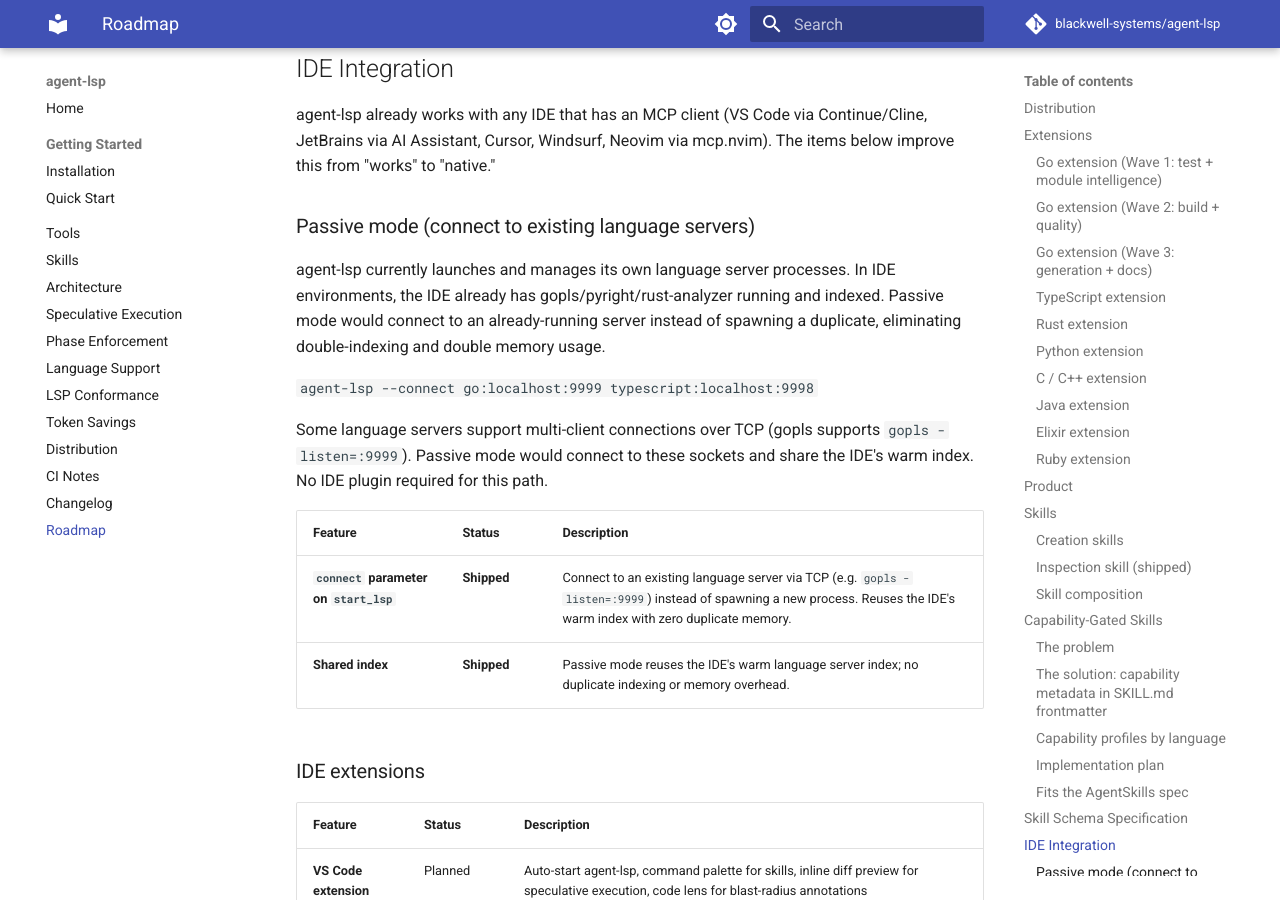
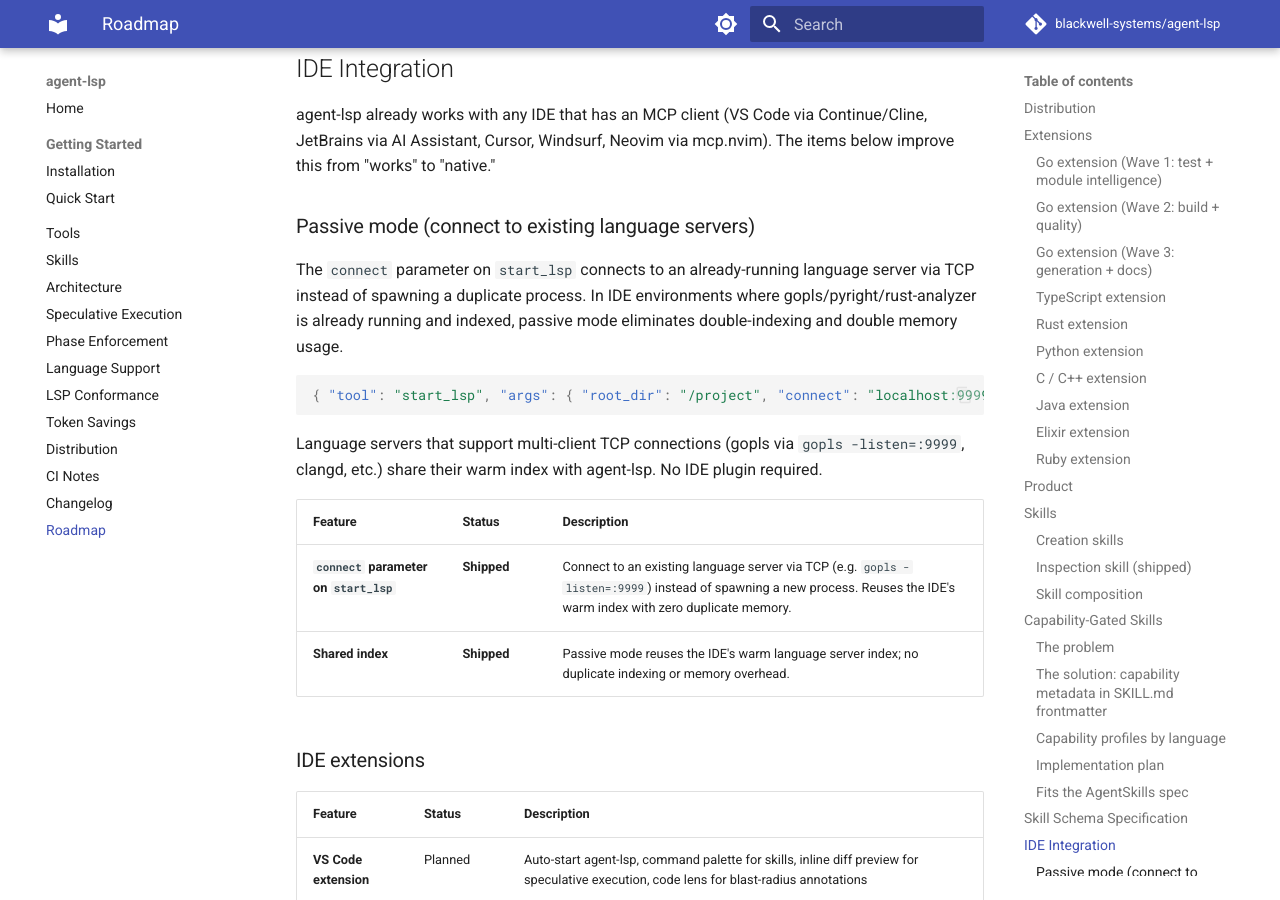
Before and after one commit to blackwell-systems/agent-lsp, an MkDocs documentation site: the page built from docs/roadmap.md, in a window 1280 px wide and 900 px high, scrolled down 9168 px. Built offline with MkDocs 1.6.1 and Material for MkDocs 9.7.7, drawn with Linux system fonts in a browser that asks for light colours; comment, search, counter and statistics services are not loaded.

Commit message:
docs: update roadmap passive mode section to reflect shipped status

````diff
--- a/docs/roadmap.md
+++ b/docs/roadmap.md
@@ -234,11 +234,13 @@
 
 ### Passive mode (connect to existing language servers)
 
-agent-lsp currently launches and manages its own language server processes. In IDE environments, the IDE already has gopls/pyright/rust-analyzer running and indexed. Passive mode would connect to an already-running server instead of spawning a duplicate, eliminating double-indexing and double memory usage.
+The `connect` parameter on `start_lsp` connects to an already-running language server via TCP instead of spawning a duplicate process. In IDE environments where gopls/pyright/rust-analyzer is already running and indexed, passive mode eliminates double-indexing and double memory usage.
 
-`agent-lsp --connect go:localhost:9999 typescript:localhost:9998`
+```json
+{ "tool": "start_lsp", "args": { "root_dir": "/project", "connect": "localhost:9999" } }
+```
 
-Some language servers support multi-client connections over TCP (gopls supports `gopls -listen=:9999`). Passive mode would connect to these sockets and share the IDE's warm index. No IDE plugin required for this path.
+Language servers that support multi-client TCP connections (gopls via `gopls -listen=:9999`, clangd, etc.) share their warm index with agent-lsp. No IDE plugin required.
 
 | Feature | Status | Description |
 |---------|--------|-------------|
````
